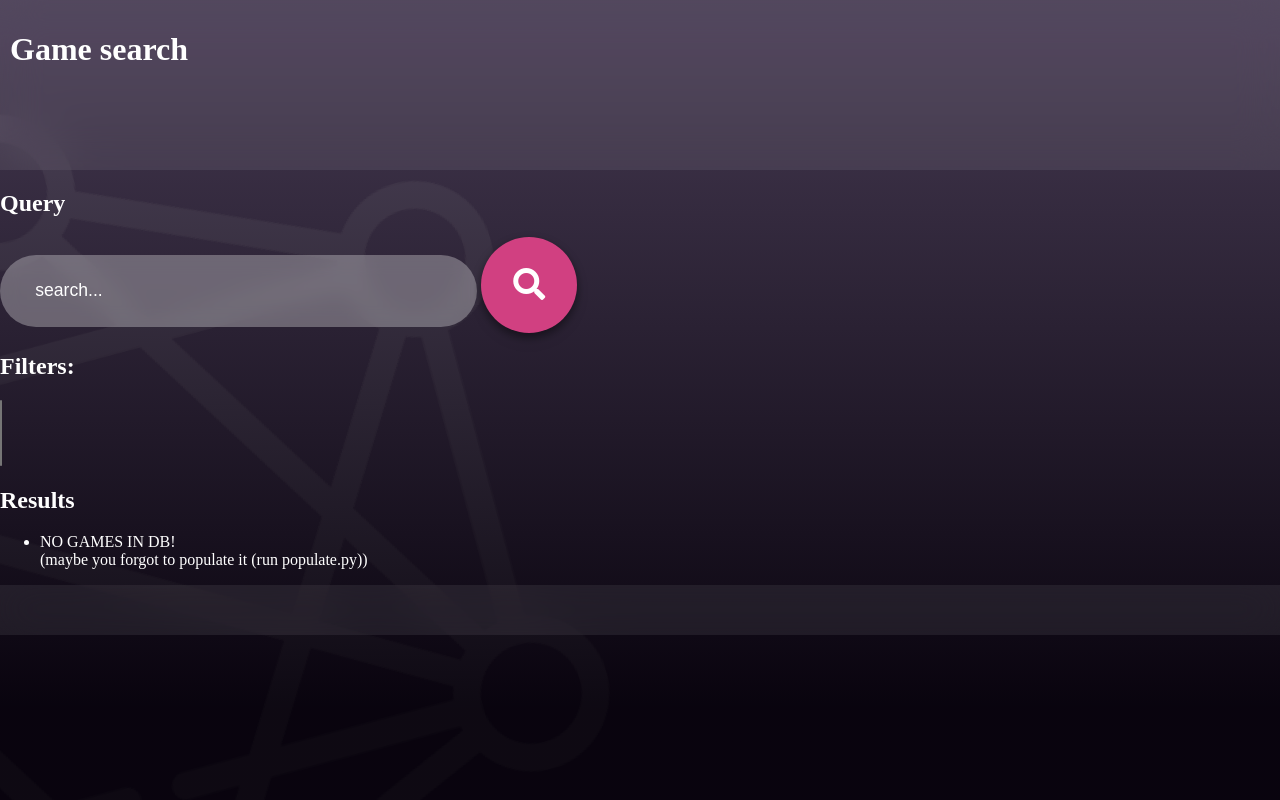
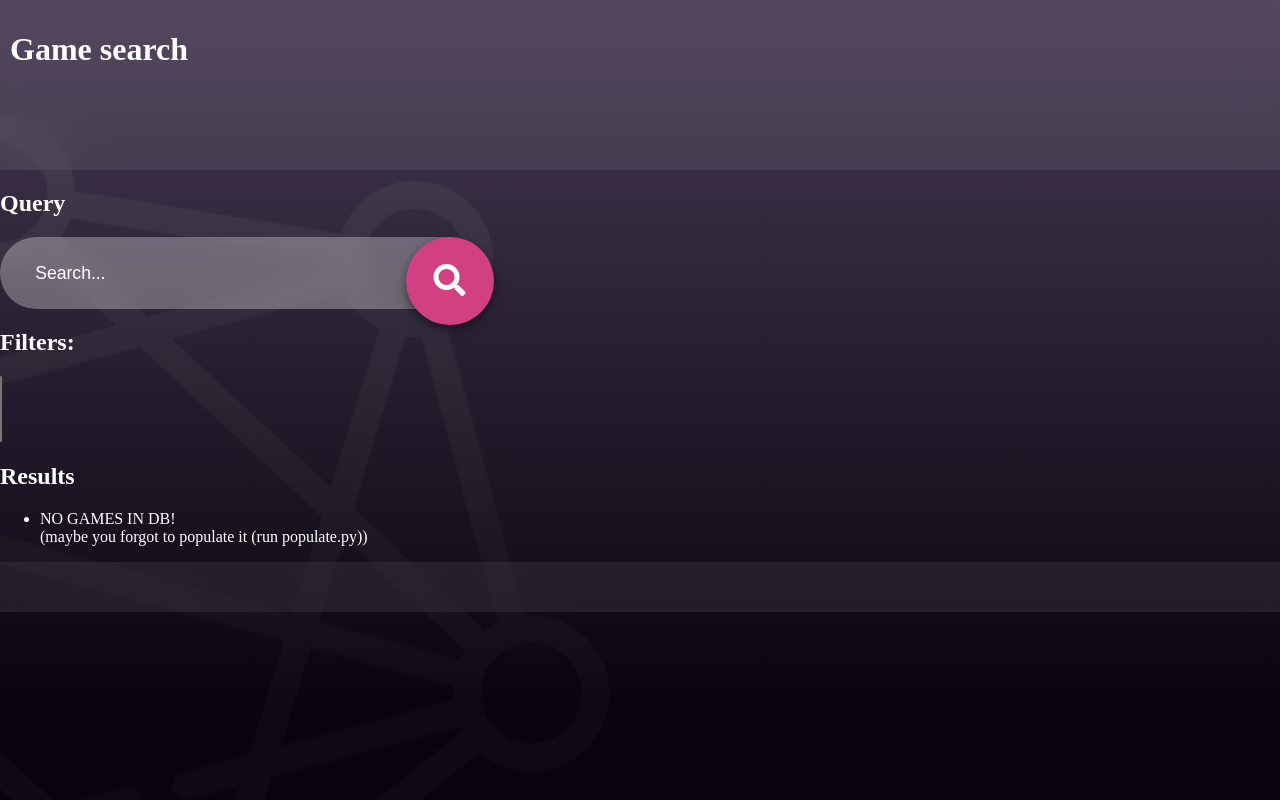
Before and after one commit to nathanlogie/neuro_arcade, a Django app: page /games/ in a window 1280 px wide. Run offline with Django 3.2, Linux system fonts and the light colour scheme; data that the repository does not hold is empty; some web fonts are replaced.

Commit message:
Got button displaying correctly

```diff
--- a/neuro_arcade/static/styles/main.css
+++ b/neuro_arcade/static/styles/main.css
@@ -81,24 +81,42 @@ a:visited {
     border: 0;
     padding-left: 2em;
     font-size: 1.1em;
+    margin: 0;
 }
 #searchBar::placeholder {
     color: white;
 }
+.searchBlock{
+    position: relative;
+    width: fit-content;
+}
 #searchButton {
-    width: 3em;
-    height: 3em;
-    flex-shrink: 0;
+    position: absolute;
+    nav-left: inherit;
+    left: 85%;
+    width: 2.75em;
+    height: 2.75em;
+    float: inherit;
+    align-content: center;
     background-color: #D14081;
     border-radius: 100px;
     filter: drop-shadow(0px 4px 4px rgba(0, 0, 0, 0.25)) drop-shadow(0px 4px 4px rgba(0, 0, 0, 0.25));
-    border: 0;
-    font-family: "Font Awesome 5 Free";
+    border: 5px;
+    font-family: "Font Awesome 5 Free", serif;
     font-weight: bold;
-    color: white;
     text-align: center;
     font-size: 2em;
-    padding: 0;
-    font-style: normal;
-    line-height: normal;
 }
+
+.Body{
+    display: flex;
+    width: 50%;
+}
+
+#leftBlocking{
+
+}
+
+#rightDiv{
+
+}
--- a/neuro_arcade/templates/games.html
+++ b/neuro_arcade/templates/games.html
@@ -4,16 +4,18 @@
     {% block body_header_block %}
         <h1>Game search</h1>
     {% endblock %}
-    <link rel="stylesheet" href="../static/styles/game_page.css">
+    <link rel="stylesheet" href="../static/styles/main.css">
 </header>
-
+<div class="Body">
 {% block body_block %}
-
+    <div id="leftBlocking">
         <form id="search-form" action="{% url 'na:game_search' %}" method="GET">
             <h2>Query</h2>
-    <div>
-        <input type="text" placeholder="search..." id="searchBar" name="query">
-        <button type="submit" id="searchButton"></button>
+            <div class = "searchBlock">
+                <input type="text" placeholder="Search..." id="searchBar" name="query">
+                <button type="submit" id="searchButton">
+                    <i class="fas fa-search" style="color: #ffffff;"></i>
+                </button>
             </div>
 
             <h2>Filters:</h2>
@@ -23,23 +25,28 @@
                 {% endfor %}
             </select>
         </form>
-
+    </div>
+    <div id="rightDiv">
         <h2>Results</h2>
         <ul>
             {% if games %}
                 {% for game in games %}
-    <li><div>
+                    <li>
+                        <div>
                             <img src="{{ game.icon.url }}" width=64></img>
                             <a href={% url 'na:game_view' game.slug %}>{{ game.name }}</a>
                             <p>{{ game.description }}</p>
                             {% for tag in game.tags.all %}
                                 [{{ tag.name }}]
                             {% endfor %}
-    </div></li>
+                        </div>
+                    </li>
                 {% endfor %}
             {% else %}
                 <li>NO GAMES IN DB!<br> (maybe you forgot to populate it (run populate.py))</li>
             {% endif %}
         </ul>
+    </div>
 
 {% endblock %}
+</div>
```
Lines whose indentation alone changed are shown as unchanged.
